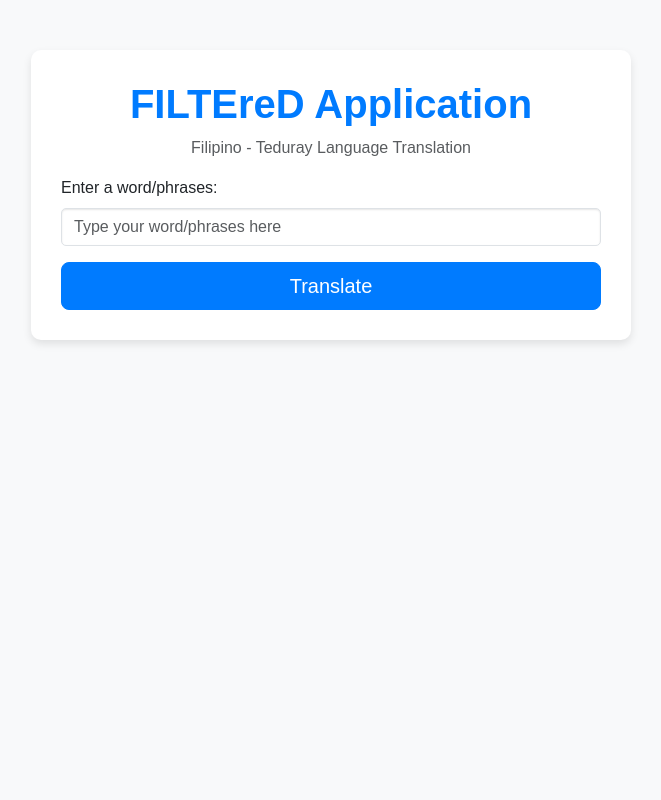
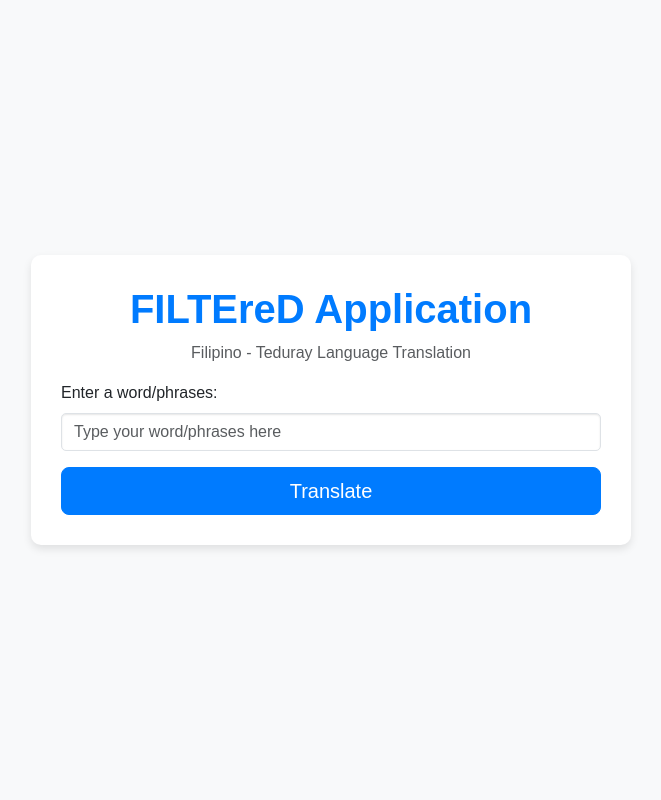
Before and after one commit to FILTEreDApplication/FILTEreD, a Django app: page / in a window 1280 px wide. Shown: the whole page, without its empty margins (309-970 px from the left). Run offline with Django 4.2, Linux system fonts and the light colour scheme; parts of the project's set-up code (start-up, migrations or seed data) failed here and were passed over.

Commit message:
first commit

```diff
--- a/templates/index.html
+++ b/templates/index.html
@@ -9,9 +9,13 @@
         body {
             background-color: #f8f9fa;
             font-family: 'Arial', sans-serif;
+            height: 100vh;
+            display: flex;
+            justify-content: center;
+            align-items: center;
+            margin: 0;
         }
         .container {
-            margin-top: 50px;
             max-width: 600px;
             background-color: #ffffff;
             padding: 30px;
@@ -67,6 +71,7 @@
 
     <script src="https://cdn.jsdelivr.net/npm/bootstrap@5.3.0/dist/js/bootstrap.bundle.min.js"></script>
     <script src="https://code.jquery.com/jquery-3.6.0.min.js"></script>
+
     <script>
         $(document).ready(function() {
             $('#translationForm').on('submit', function(event) {
```
